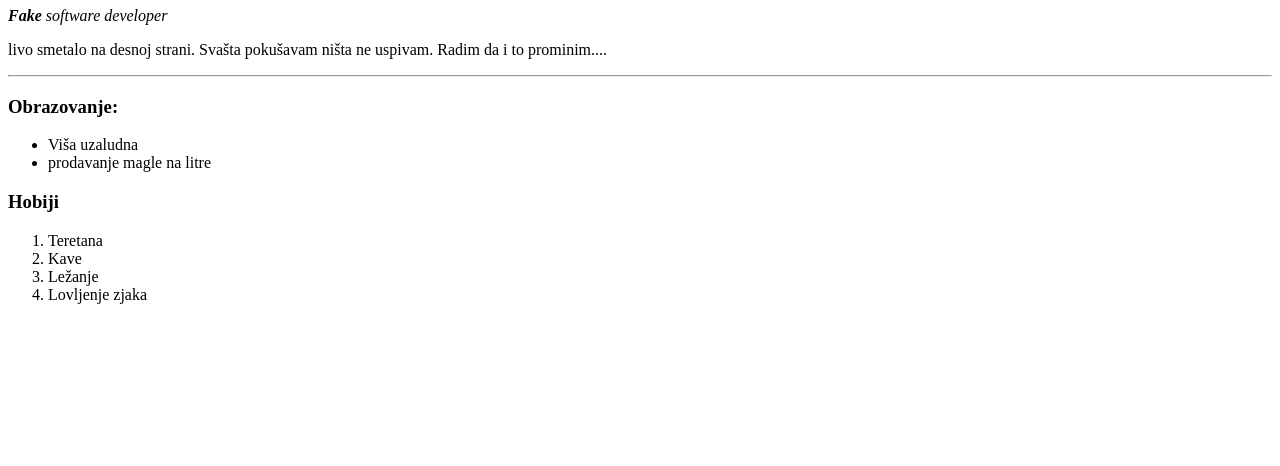
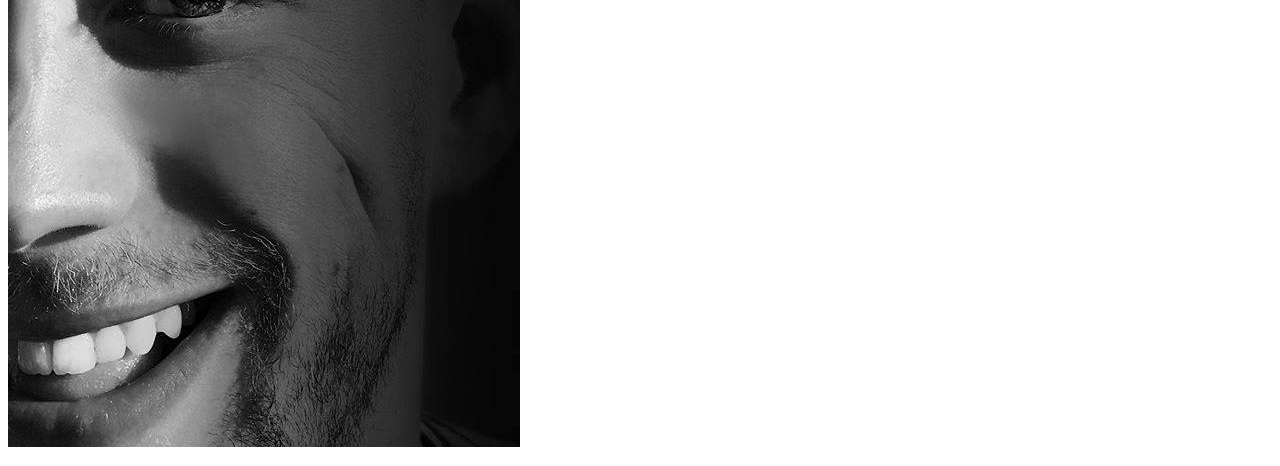
Before and after one commit to amarsic1990/Web-Development, a plain HTML site: page HTML - Personal Site/Index.html in a window 1280 px wide. Shown: the part 73-539 px from the top of the page. Drawn offline with Linux system fonts and the light colour scheme.

Commit message:
7. HTML Image Elements

```diff
--- a/HTML - Personal Site/Index.html
+++ b/HTML - Personal Site/Index.html
@@ -7,6 +7,7 @@
 </head>
 
 <body>
+  <img src="mee.jpg" alt="Antimon">
   <h1>Nogavica</h1>
   <p><em><strong>Fake</strong> software developer</em></p>
 
```
Also changed, not shown: HTML - Personal Site/mee.jpg (added).
